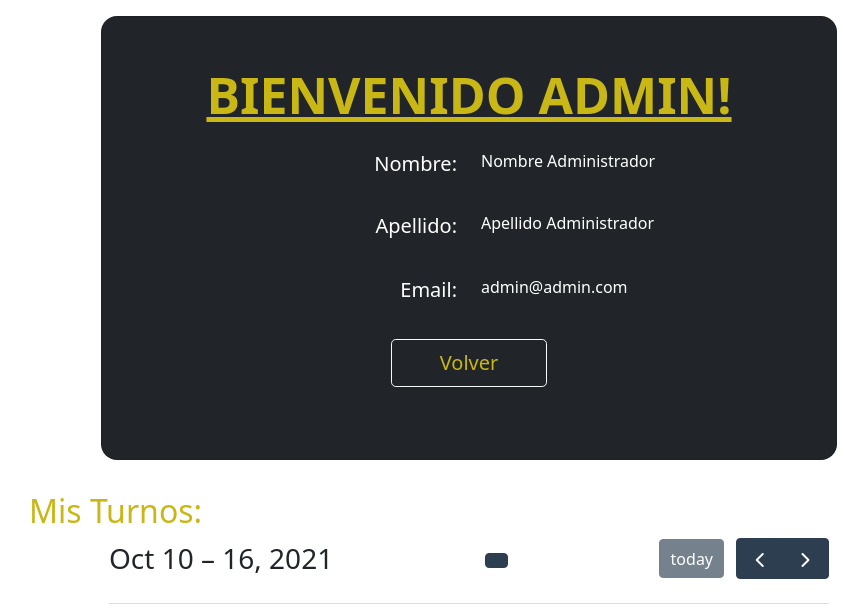
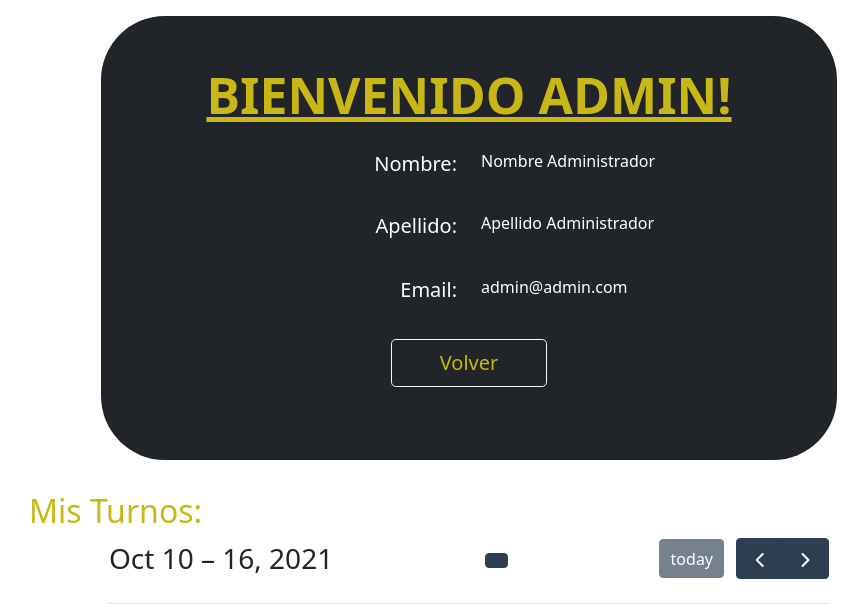
Before and after one commit to UlisesCravero/tp_ing_web_grupo_6, a Django app: page /perfil/2/ in a window 1280 px wide. Shown: the part 80-684 px from the top of the page, without its empty margins (171-1039 px from the left). Run offline with Django 3.2, Linux system fonts and the light colour scheme; a user stored in the database is signed in; data comes from the database, SQL or seed files in the repository; both versions use the stored data as it was after the commit.

Commit message:
Perfil +

```diff
--- a/sacatuturno/templates/perfil.html
+++ b/sacatuturno/templates/perfil.html
@@ -5,14 +5,14 @@
     <div class="container py-3 h-80">
         <div class="row d-flex justify-content-center align-items-center h-100">
             <div class="col-12 col-md-10 col-lg-8 col-xl-8">
-                <div class="card bg-dark text-white" style="border-radius: 1rem;">
+                <div class="card bg-dark text-white cajaborde" >
                     <div class="card-body mt-2 text-center">
                         <div class="mb-md-5 mt-md-4 pb-2">
                             <h2 class="fw-bold mb-4 text-uppercase titulocaja text-center colorcito">Bienvenido {{request.user.username}}! </h2>
 
                             <div class="form-outline form-white mb-4 row" >
                                 <label class="form-label col-6 letracaja rightalign">Nombre: </label>
-                                <div class="col-6 leftalign " style="text-align: left; color: white;" >
+                                <div class="col-6 leftalign " >
                                     {{request.user.first_name}}
                                 </div>
                             </div>
```
Also changed, not shown: sacatuturno/db.sqlite3.
